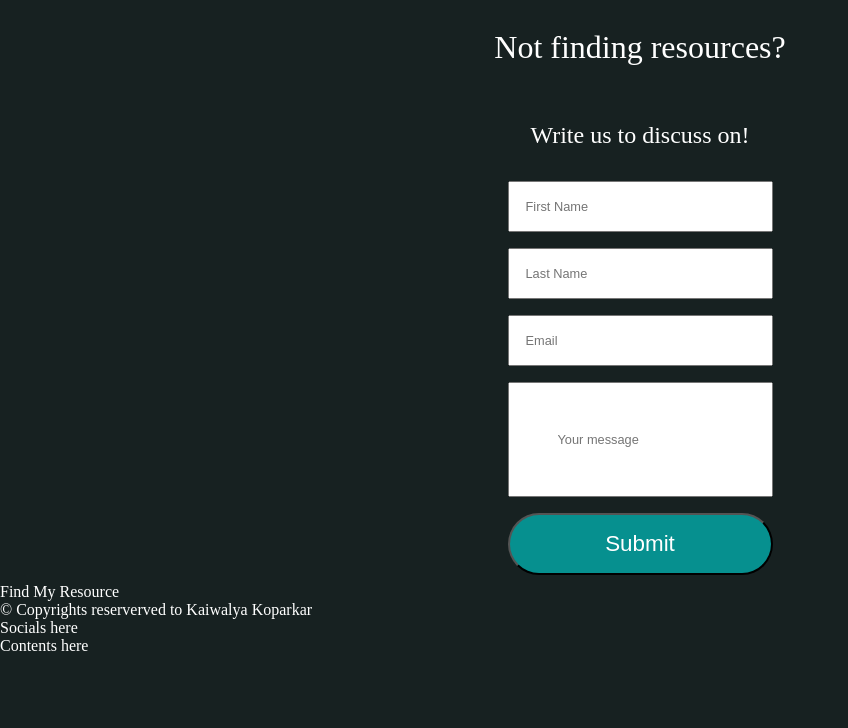
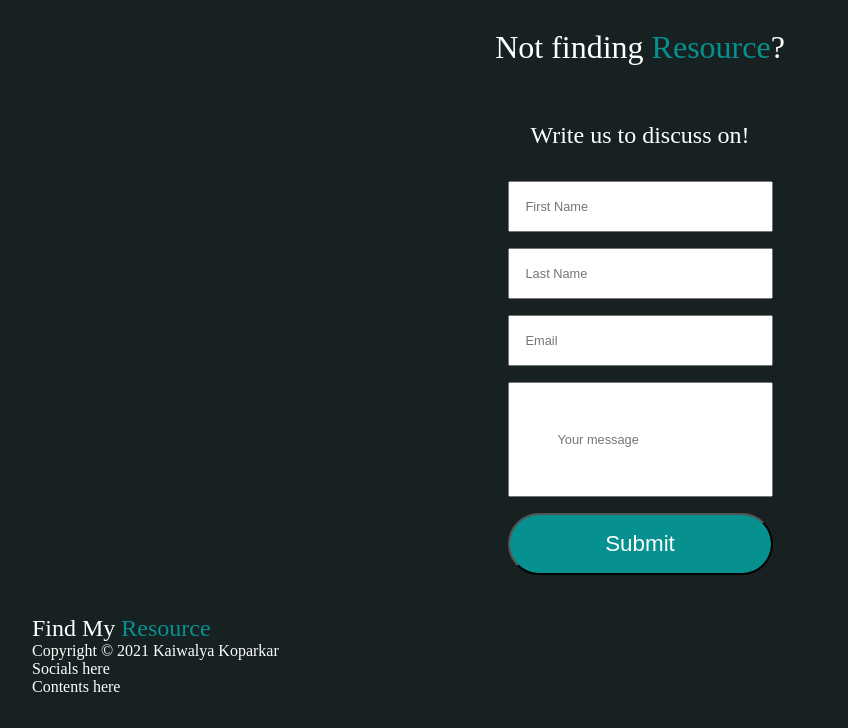
Before and after one commit to kaiwalyakoparkar/Find-Me-Resource, a website: page index.html in a window 1280 px wide. Shown: the part 2033-2761 px from the top of the page, without its empty margins (0-848 px from the left). Before the commit the page ends 2688 px from the top, so only its background shows below. Drawn offline with Linux system fonts and the light colour scheme.

Commit message:
feat: :art: Footer Stylings added

```diff
--- a/index.html
+++ b/index.html
@@ -41,7 +41,7 @@
 
     <!-- This is navbar section -->
     <nav>
-      <h2>Find me resource</h2>
+      <h2>Find Me Resource</h2>
     </nav>
 
     <!-- This is landing page section -->
@@ -65,7 +65,7 @@
     <!-- This is the about section -->
     <section class="about">
       <p class="about-title">
-        Find Resources
+        Find <span class="res">Resource</span>
       </p>
 
       <div class="cards">
@@ -106,7 +106,7 @@
     <!-- This is the contact me section -->
     <section class="contact">
       <p class="contact-title">
-        Not finding resources?
+        Not finding <span class="res">Resource</span>?
       </p>
       <p class="desc">
         Write us to discuss on!
@@ -129,10 +129,10 @@
     <!-- This is the footer section -->
     <footer>
       <p class="footer-title">
-        Find My Resource
+        Find My <span class="res">Resource</span>
       </p>
       <p class="copyright">
-        &copy; Copyrights reserverved to Kaiwalya Koparkar
+        Copyright &copy; 2021 Kaiwalya Koparkar
       </p>
       <div class="socials">
         Socials here
--- a/styles/style.css
+++ b/styles/style.css
@@ -131,3 +131,17 @@ a {
 	font-size: 1.4rem;
 	border-radius: 50em;
 }
+
+.footer-title{
+	font-size: 1.5rem;
+}
+
+footer{
+	display: flex;
+	flex-direction: column;
+	margin: 2rem;
+}
+
+.res{
+	color: var(--main-theme1);
+}
```
